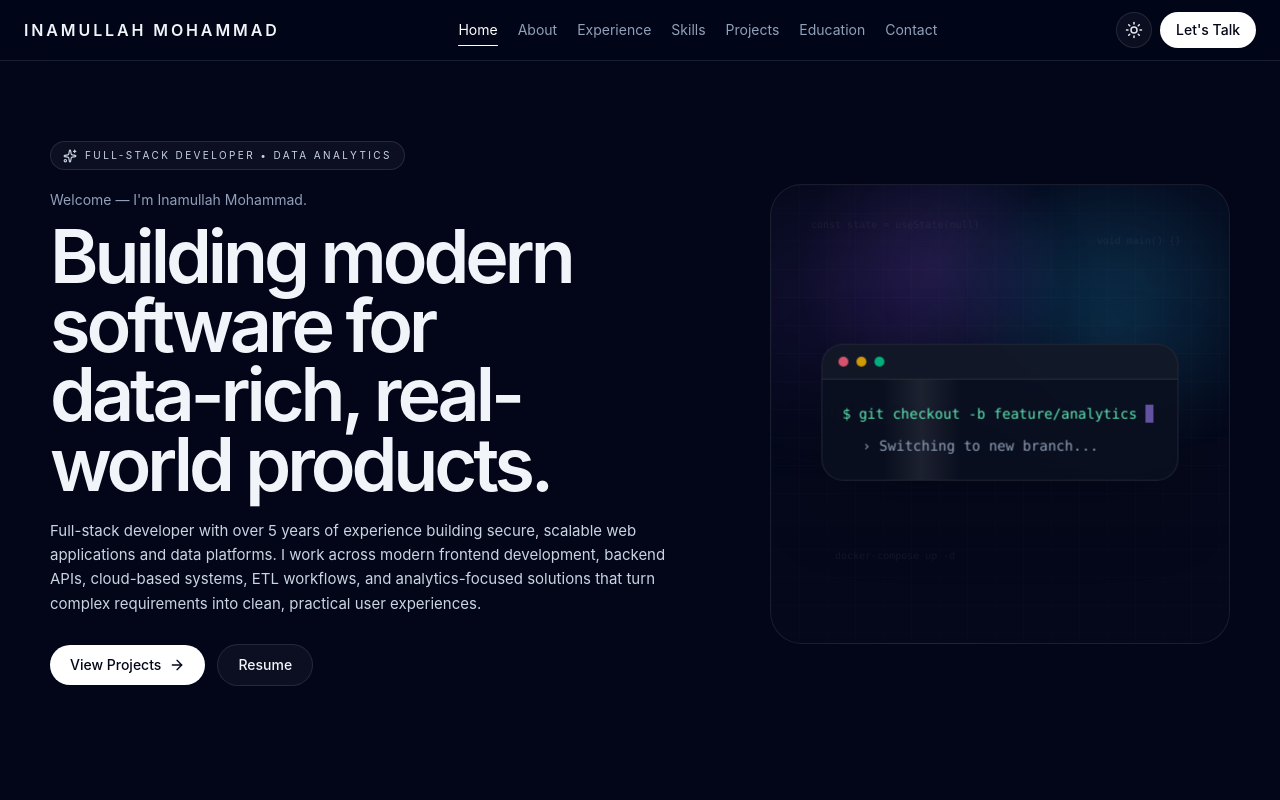
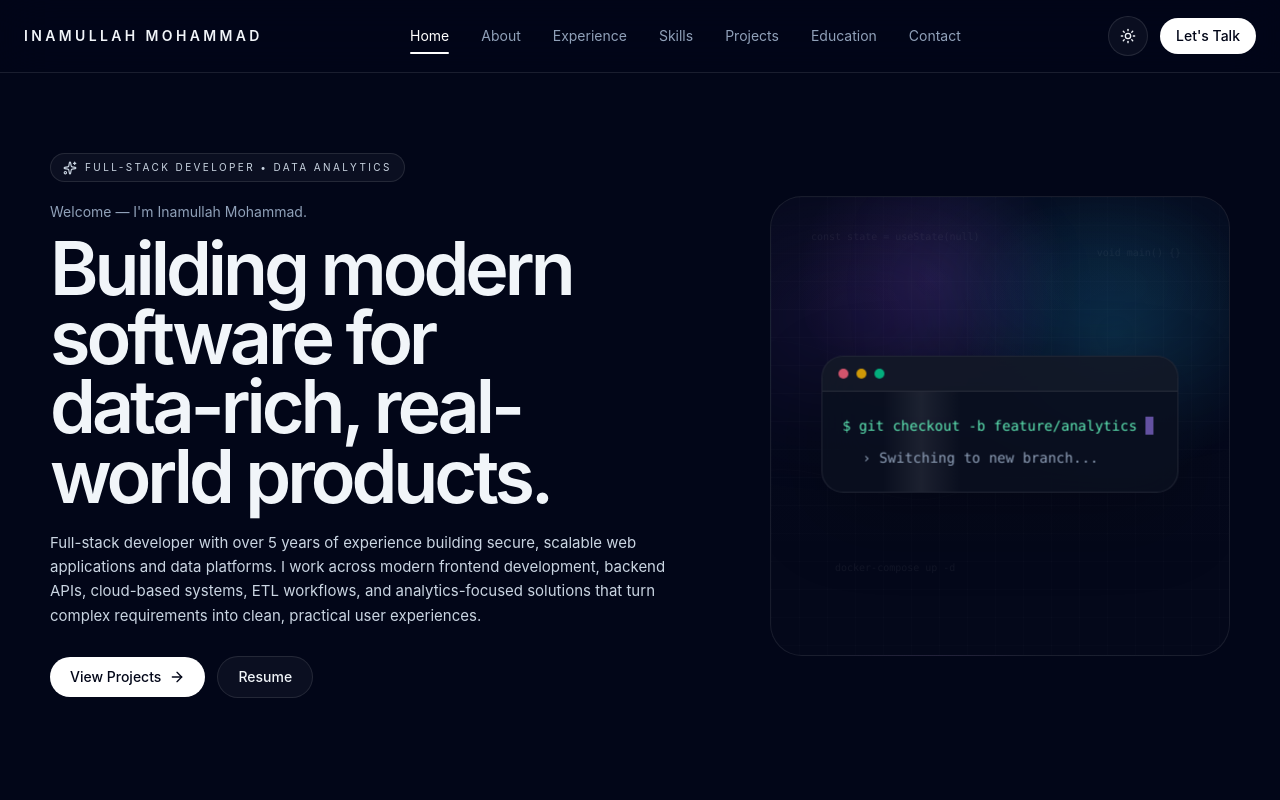
Before and after one commit to inamullahmd/react-portfolio-v2, a React (Vite) app: page / in a window 1280 px wide. Shown: the top 800 px of the page. Built offline with nearby package versions, Linux system fonts and the light colour scheme.

Commit message:
Fixed active link bug in navbar

```diff
--- a/src/components/layout/Navbar.tsx
+++ b/src/components/layout/Navbar.tsx
@@ -1,6 +1,6 @@
 import { useState } from "react";
 import { Menu, Moon, Sun, X } from "lucide-react";
-import { Link, NavLink } from "react-router-dom";
+import { Link, useLocation } from "react-router-dom";
 
 type NavbarProps = {
   isDark: boolean;
@@ -10,26 +10,65 @@ type NavbarProps = {
 const pageItems = [{ label: "Home", to: "/" }];
 
 const sectionItems = [
-  { label: "About", to: "/#about" },
-  { label: "Experience", to: "/#experience" },
-  { label: "Skills", to: "/#skills" },
-  { label: "Projects", to: "/#projects" },
-  { label: "Education", to: "/#education" },
-  { label: "Contact", to: "/#contact" },
+  { label: "About", to: "/#about", hash: "#about" },
+  { label: "Experience", to: "/#experience", hash: "#experience" },
+  { label: "Skills", to: "/#skills", hash: "#skills" },
+  { label: "Projects", to: "/#projects", hash: "#projects" },
+  { label: "Education", to: "/#education", hash: "#education" },
+  { label: "Contact", to: "/#contact", hash: "#contact" },
 ];
 
 export default function Navbar({ isDark, toggleTheme }: NavbarProps) {
   const [isOpen, setIsOpen] = useState(false);
+  const { pathname, hash } = useLocation();
 
   const closeMenu = () => setIsOpen(false);
+
+  const isHomeActive = pathname === "/" && !hash;
 
   const headerClasses = isDark
     ? "sticky top-0 z-50 border-b border-white/10 bg-slate-950/75 text-slate-100 backdrop-blur-xl"
     : "sticky top-0 z-50 border-b border-slate-200/80 bg-white/85 text-slate-900 backdrop-blur-xl";
 
-  const desktopNavLinkClass = ({ isActive }: { isActive: boolean }) =>
-    [
-      "relative text-sm transition-colors duration-200",
+  const desktopLinkBase = "relative text-sm transition-colors duration-200";
+  const mobileLinkBase = "rounded-xl px-4 py-3 text-sm transition";
+
+  return (
+    <header className={headerClasses}>
+      <div className="mx-auto flex max-w-7xl items-center justify-between px-6 py-4">
+        <Link to="/" className="text-sm font-semibold tracking-[0.24em]">
+          INAMULLAH MOHAMMAD
+        </Link>
+
+        <nav className="hidden items-center gap-8 md:flex">
+          <Link
+            to="/"
+            className={[
+              desktopLinkBase,
+              isDark
+                ? isHomeActive
+                  ? "text-white"
+                  : "text-slate-400 hover:text-slate-200"
+                : isHomeActive
+                  ? "text-slate-900"
+                  : "text-slate-500 hover:text-slate-900",
+            ].join(" ")}
+          >
+            Home
+            {isHomeActive && (
+              <span className="absolute -bottom-2 left-0 h-0.5 w-full rounded-full bg-current" />
+            )}
+          </Link>
+
+          {sectionItems.map((item) => {
+            const isActive = pathname === "/" && hash === item.hash;
+
+            return (
+              <Link
+                key={item.label}
+                to={item.to}
+                className={[
+                  desktopLinkBase,
                   isDark
                     ? isActive
                       ? "text-white"
@@ -37,100 +76,43 @@ export default function Navbar({ isDark, toggleTheme }: NavbarProps) {
                     : isActive
                       ? "text-slate-900"
                       : "text-slate-500 hover:text-slate-900",
-    ].join(" ");
-
-  const desktopSectionLinkClass = isDark
-    ? "text-sm text-slate-400 transition-colors duration-200 hover:text-slate-200"
-    : "text-sm text-slate-500 transition-colors duration-200 hover:text-slate-900";
-
-  const mobileNavLinkClass = ({ isActive }: { isActive: boolean }) =>
-    [
-      "rounded-xl px-4 py-3 text-sm transition",
-      isDark
-        ? isActive
-          ? "bg-white text-slate-950"
-          : "text-slate-300 hover:bg-white/10 hover:text-white"
-        : isActive
-        ? "bg-slate-950 text-white"
-        : "text-slate-700 hover:bg-slate-100 hover:text-slate-900",
-    ].join(" ");
-
-  const mobileSectionLinkClass = isDark
-    ? "rounded-xl px-4 py-3 text-sm text-slate-300 transition hover:bg-white/10 hover:text-white"
-    : "rounded-xl px-4 py-3 text-sm text-slate-700 transition hover:bg-slate-100 hover:text-slate-900";
-
-  const ctaClass = isDark
-    ? "inline-flex items-center justify-center rounded-full bg-white px-4 py-2 text-sm font-medium text-slate-950 transition hover:bg-slate-100"
-    : "inline-flex items-center justify-center rounded-full bg-slate-950 px-4 py-2 text-sm font-medium text-white transition hover:bg-slate-800";
-
-  return (
-    <header className={headerClasses}>
-      <div className="mx-auto flex max-w-7xl items-center justify-between gap-4 px-6 py-3">
-        <Link
-          to="/"
-          className="text-[15px] font-semibold tracking-[0.18em] md:text-base"
-          onClick={closeMenu}
+                ].join(" ")}
               >
-          INAMULLAH MOHAMMAD
-        </Link>
-
-        <nav className="hidden items-center gap-5 md:flex">
-          {pageItems.map((item) => (
-            <NavLink key={item.to} to={item.to} className={desktopNavLinkClass}>
-              {({ isActive }) => (
-                <span className="relative">
                 {item.label}
                 {isActive && (
-                    <span
-                      className={`absolute -bottom-2 left-0 h-[1.5px] w-full rounded-full ${
-                        isDark ? "bg-white" : "bg-slate-900"
-                      }`}
-                    />
+                  <span className="absolute -bottom-2 left-0 h-0.5 w-full rounded-full bg-current" />
                 )}
-                </span>
-              )}
-            </NavLink>
-          ))}
-
-          {sectionItems.map((item) => (
-            <Link
-              key={item.to}
-              to={item.to}
-              className={desktopSectionLinkClass}
-              onClick={closeMenu}
-            >
-              {item.label}
               </Link>
-          ))}
+            );
+          })}
         </nav>
 
-        <div className="flex items-center gap-2">
+        <div className="hidden items-center gap-3 md:flex">
           <button
             onClick={toggleTheme}
-            aria-label={isDark ? "Switch to light theme" : "Switch to dark theme"}
+            aria-label="Toggle theme"
             className={
               isDark
-                ? "inline-flex h-9 w-9 items-center justify-center rounded-full border border-white/10 bg-white/[0.04] text-slate-200 transition hover:bg-white/[0.08]"
-                : "inline-flex h-9 w-9 items-center justify-center rounded-full border border-slate-300/80 bg-slate-50 text-slate-900 transition hover:bg-slate-100"
+                ? "inline-flex h-10 w-10 items-center justify-center rounded-full border border-white/10 bg-white/[0.04] text-slate-100 transition hover:bg-white/[0.08]"
+                : "inline-flex h-10 w-10 items-center justify-center rounded-full border border-slate-300/80 bg-slate-50 text-slate-900 transition hover:bg-slate-100"
             }
           >
-            {isDark ? (
-              <Sun className="h-4.5 w-4.5" />
-            ) : (
-              <Moon className="h-4.5 w-4.5" />
-            )}
+            {isDark ? <Sun size={16} /> : <Moon size={16} />}
           </button>
 
-          <a
-            href="mailto:inamullahmohammadmdi.com"
-            className={`${ctaClass} hidden sm:inline-flex`}
-            onClick={closeMenu}
+          <Link
+            to="/#contact"
+            className={
+              isDark
+                ? "inline-flex items-center justify-center rounded-full bg-white px-4 py-2 text-sm font-medium text-slate-950 transition hover:bg-slate-100"
+                : "inline-flex items-center justify-center rounded-full bg-slate-950 px-4 py-2 text-sm font-medium text-white transition hover:bg-slate-800"
+            }
           >
             Let&apos;s Talk
-          </a>
+          </Link>
+        </div>
 
         <button
-            type="button"
           onClick={() => setIsOpen((prev) => !prev)}
           aria-label="Toggle navigation"
           className={
@@ -139,50 +121,54 @@ export default function Navbar({ isDark, toggleTheme }: NavbarProps) {
               : "inline-flex h-9 w-9 items-center justify-center rounded-full border border-slate-300/80 bg-slate-50 text-slate-900 transition hover:bg-slate-100 md:hidden"
           }
         >
-            {isOpen ? <X className="h-4.5 w-4.5" /> : <Menu className="h-4.5 w-4.5" />}
+          {isOpen ? <X size={18} /> : <Menu size={18} />}
         </button>
-        </div>
       </div>
 
       {isOpen && (
-        <div
-          className={
+        <div className="border-t border-white/10 px-6 pb-6 pt-4 md:hidden">
+          <div className="flex flex-col gap-2">
+            <Link
+              to="/"
+              onClick={closeMenu}
+              className={[
+                mobileLinkBase,
                 isDark
-              ? "border-t border-white/10 bg-slate-950/95 backdrop-blur-xl md:hidden"
-              : "border-t border-slate-200 bg-white/95 backdrop-blur-xl md:hidden"
-          }
+                  ? isHomeActive
+                    ? "bg-white text-slate-950"
+                    : "text-slate-300 hover:bg-white/10 hover:text-white"
+                  : isHomeActive
+                    ? "bg-slate-950 text-white"
+                    : "text-slate-700 hover:bg-slate-100 hover:text-slate-900",
+              ].join(" ")}
             >
-          <nav className="mx-auto flex max-w-7xl flex-col gap-2 px-6 py-4">
-            {pageItems.map((item) => (
-              <NavLink
-                key={item.to}
+              Home
+            </Link>
+
+            {sectionItems.map((item) => {
+              const isActive = pathname === "/" && hash === item.hash;
+
+              return (
+                <Link
+                  key={item.label}
                   to={item.to}
-                className={mobileNavLinkClass}
                   onClick={closeMenu}
-              >
-                {item.label}
-              </NavLink>
-            ))}
-
-            {sectionItems.map((item) => (
-              <Link
-                key={item.to}
-                to={item.to}
-                className={mobileSectionLinkClass}
-                onClick={closeMenu}
+                  className={[
+                    mobileLinkBase,
+                    isDark
+                      ? isActive
+                        ? "bg-white text-slate-950"
+                        : "text-slate-300 hover:bg-white/10 hover:text-white"
+                      : isActive
+                        ? "bg-slate-950 text-white"
+                        : "text-slate-700 hover:bg-slate-100 hover:text-slate-900",
+                  ].join(" ")}
                 >
                   {item.label}
                 </Link>
-            ))}
-
-            <a
-              href="mailto:inamullahmohammadmdi.com"
-              className={`${ctaClass} mt-2 w-full`}
-              onClick={closeMenu}
-            >
-              Let&apos;s Talk
-            </a>
-          </nav>
+              );
+            })}
+          </div>
         </div>
       )}
     </header>
```
Lines whose indentation alone changed are shown as unchanged.
